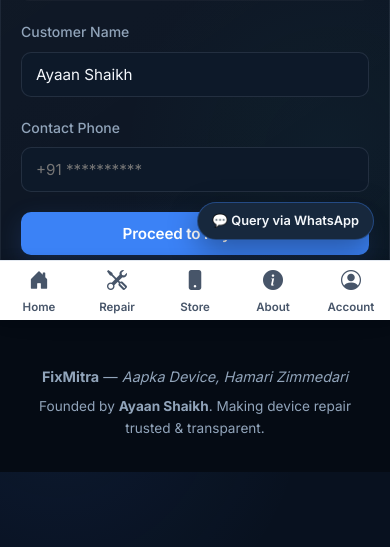
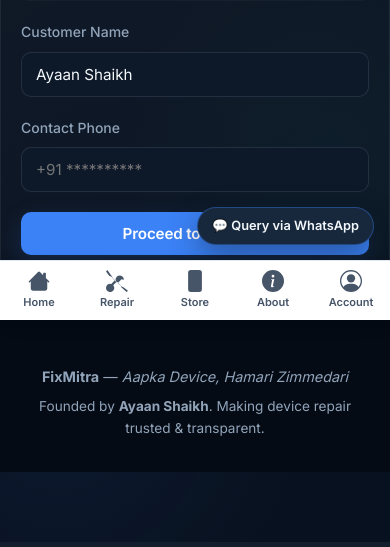
Before and after one commit to ayaanlbz90/fixmitra, a Flask app: page /book/1 in a window 390 px wide; the page is wider, and only the part inside the window is pictured. Shown: the part 524-1071 px from the top of that part. Run offline with Flask 3, Linux system fonts and the light colour scheme; a user stored in the database is signed in; data comes from the database, SQL or seed files in the repository.

Commit message:
Replace icon font with SVG icons and force high z-index for mobile nav

```diff
--- a/templates/base.html
+++ b/templates/base.html
@@ -6,55 +6,60 @@
     <title>FixMitra — Aapka Device, Hamari Zimmedari</title>
     <link rel="stylesheet" href="{{ url_for('static', filename='css/style.css') }}">
     <link href="https://fonts.googleapis.com/css2?family=Inter:wght@400;500;600;700;800&display=swap" rel="stylesheet">
-    <!-- Icon Font for Mobile Navigation -->
-    <link rel="stylesheet" href="https://cdn.jsdelivr.net/npm/bootstrap-icons@1.11.0/font/bootstrap-icons.css">
 
     <style>
-    /* Mobile Navigation Forced Visibility */
+        /* Force Mobile Bottom Nav Display */
         @media screen and (max-width: 768px) {
             body {
-            padding-bottom: 75px !important;
+                padding-bottom: 70px !important;
             }
-        .mobile-bottom-nav {
+            #fixmitra-mobile-nav {
                 display: flex !important;
             }
             .whatsapp-float {
-            bottom: 80px !important;
+                bottom: 75px !important;
             }
         }
 
-    .mobile-bottom-nav {
-        display: none; /* Hidden on desktop screens */
-        position: fixed !important;
-        bottom: 0 !important;
-        left: 0 !important;
-        right: 0 !important;
-        width: 100% !important;
-        height: 60px !important;
-        z-index: 99999 !important;
-        background: #ffffff !important;
-        border-top: 1px solid #e2e8f0 !important;
-        box-shadow: 0 -2px 10px rgba(0, 0, 0, 0.12) !important;
-        justify-content: space-around !important;
-        align-items: center !important;
-        padding: 5px 0 !important;
+        #fixmitra-mobile-nav {
+            display: none;
+            position: fixed;
+            bottom: 0;
+            left: 0;
+            right: 0;
+            width: 100%;
+            height: 60px;
+            background-color: #ffffff;
+            border-top: 1px solid #e2e8f0;
+            box-shadow: 0 -2px 10px rgba(0,0,0,0.1);
+            z-index: 999999;
+            align-items: center;
+            justify-content: space-around;
+            padding: 4px 0;
         }
 
-    .mobile-bottom-nav a {
-        display: flex !important;
-        flex-direction: column !important;
-        align-items: center !important;
-        justify-content: center !important;
-        text-decoration: none !important;
-        color: #475569 !important;
-        font-size: 0.72rem !important;
-        font-weight: 600 !important;
-        flex: 1 !important;
+        #fixmitra-mobile-nav a {
+            display: flex;
+            flex-direction: column;
+            align-items: center;
+            justify-content: center;
+            text-decoration: none;
+            color: #475569;
+            font-size: 11px;
+            font-weight: 600;
+            flex: 1;
+            font-family: 'Inter', sans-serif;
         }
 
-    .mobile-bottom-nav a i {
-        font-size: 1.25rem !important;
-        margin-bottom: 2px !important;
+        #fixmitra-mobile-nav a svg {
+            width: 22px;
+            height: 22px;
+            fill: currentColor;
+            margin-bottom: 2px;
+        }
+
+        #fixmitra-mobile-nav a:hover, #fixmitra-mobile-nav a:active {
+            color: #2563eb;
         }
     </style>
 </head>
@@ -94,32 +99,32 @@
         💬 Query via WhatsApp
     </a>
 
-    <!-- Mobile Bottom Navigation Bar -->
-    <div class="mobile-bottom-nav">
+    <!-- Mobile Bottom Navigation Bar with Direct SVGs -->
+    <div id="fixmitra-mobile-nav">
         <a href="/">
-            <i class="bi bi-house-door-fill"></i>
+            <svg viewBox="0 0 16 16"><path d="M8.707 1.5a1 1 0 0 0-1.414 0L.646 8.146a.5.5 0 0 0 .708.708L2 8.207V13.5A1.5 1.5 0 0 0 3.5 15h9a1.5 1.5 0 0 0 1.5-1.5V8.207l.646.647a.5.5 0 0 0 .708-.708L13 5.793V2.5a.5.5 0 0 0-.5-.5h-1a.5.5 0 0 0-.5.5v1.293L8.707 1.5Z"/></svg>
             <span>Home</span>
         </a>
         <a href="/wizard">
-            <i class="bi bi-tools"></i>
+            <svg viewBox="0 0 16 16"><path d="M1 0 0 1l2.2 3.081a1 1 0 0 0 .815.419h.07a1 1 0 0 1 .708.293l2.675 2.675-2.617 2.654A3.003 3.003 0 0 0 0 13a3 3 0 1 0 5.278-1.965l2.654-2.617 2.675 2.675a1 1 0 0 1 .293.707v.07a1 1 0 0 0 .419.815L15 16l1-1-3.081-2.2a1 1 0 0 0-.815-.419h-.07a1 1 0 0 1-.707-.293L8.653 9.413l2.617-2.654A3.003 3.003 0 0 0 13 7a3 3 0 1 0-5.278 1.965L5.068 6.348a1 1 0 0 1-.293-.707v-.07a1 1 0 0 0-.419-.815L1 0Z"/></svg>
             <span>Repair</span>
         </a>
         <a href="{{ url_for('second_hand_phones') }}">
-            <i class="bi bi-phone-fill"></i>
+            <svg viewBox="0 0 16 16"><path d="M11 1H5a1 1 0 0 0-1 1v12a1 1 0 0 0 1 1h6a1 1 0 0 0 1-1V2a1 1 0 0 0-1-1zM5 0a2 2 0 0 0-2 2v12a2 2 0 0 0 2 2h6a2 2 0 0 0 2-2V2a2 2 0 0 0-2-2H5z"/><path d="M8 14a1 1 0 1 0 0-2 1 1 0 0 0 0 2z"/></svg>
             <span>Store</span>
         </a>
         <a href="{{ url_for('about') }}">
-            <i class="bi bi-info-circle-fill"></i>
+            <svg viewBox="0 0 16 16"><path d="M8 16A8 8 0 1 0 8 0a8 8 0 0 0 0 16zm.93-9.412-1 4.705c-.07.34.029.533.304.533.194 0 .487-.07.686-.246l-.088.416c-.287.346-.92.598-1.465.598-.703 0-1.002-.422-.808-1.319l.738-3.468c.064-.293.006-.399-.287-.47l-.451-.081.082-.381 2.29-.287zM8 5.5a1 1 0 1 1 0-2 1 1 0 0 1 0 2z"/></svg>
             <span>About</span>
         </a>
         {% if session.get('user_id') %}
             <a href="/dashboard">
-                <i class="bi bi-person-circle"></i>
+                <svg viewBox="0 0 16 16"><path d="M11 6a3 3 0 1 1-6 0 3 3 0 0 1 6 0z"/><path fill-rule="evenodd" d="M0 8a8 8 0 1 1 16 0A8 8 0 0 1 0 8zm8-7a7 7 0 0 0-5.468 11.37C3.242 11.226 4.805 10 8 10s4.757 1.225 5.468 2.37A7 7 0 0 0 8 1z"/></svg>
                 <span>Account</span>
             </a>
         {% else %}
             <a href="/login">
-                <i class="bi bi-box-arrow-in-right"></i>
+                <svg viewBox="0 0 16 16"><path fill-rule="evenodd" d="M6 3.5a.5.5 0 0 1 .5-.5h8a.5.5 0 0 1 .5.5v9a.5.5 0 0 1-.5.5h-8a.5.5 0 0 1-.5-.5v-2a.5.5 0 0 0-1 0v2A1.5 1.5 0 0 0 6.5 15h8a1.5 1.5 0 0 0 1.5-1.5v-9A1.5 1.5 0 0 0 14.5 2h-8A1.5 1.5 0 0 0 5 3.5v2a.5.5 0 0 0 1 0v-2z"/><path fill-rule="evenodd" d="M11.854 8.354a.5.5 0 0 0 0-.708l-3-3a.5.5 0 1 0-.708.708L10.293 7.5H1.5a.5.5 0 0 0 0 1h8.793l-2.147 2.146a.5.5 0 0 0 .708.708l3-3z"/></svg>
                 <span>Login</span>
             </a>
         {% endif %}
```
Lines whose indentation alone changed are shown as unchanged.
